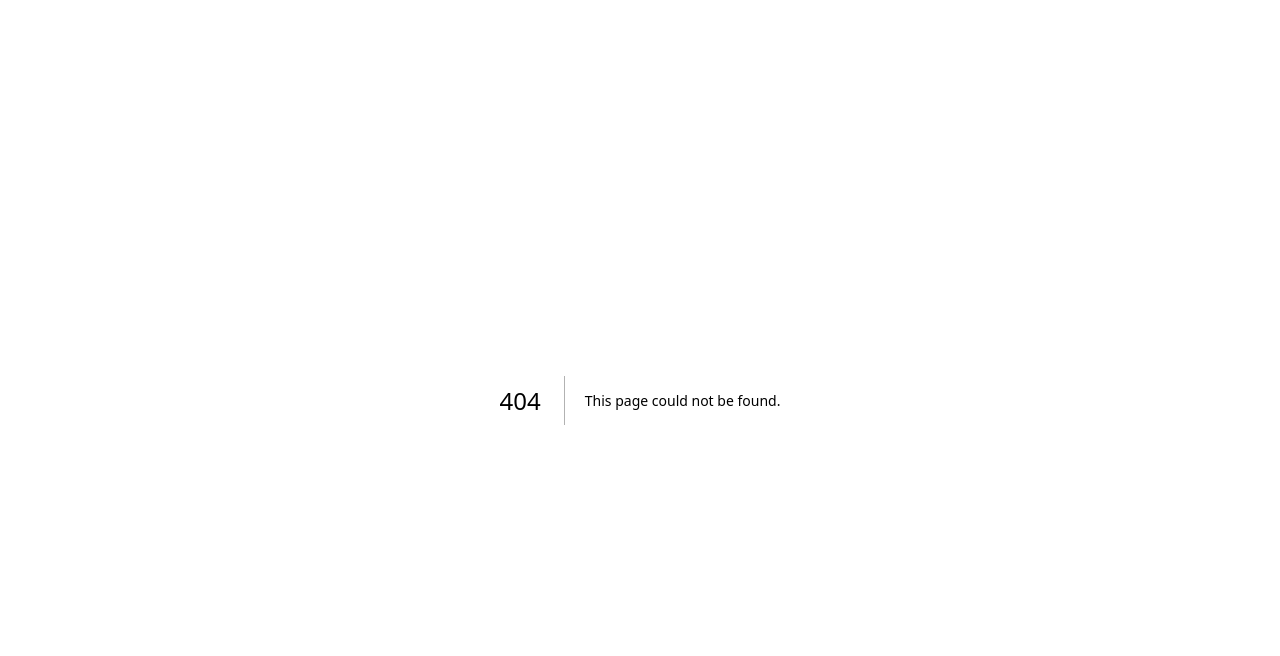
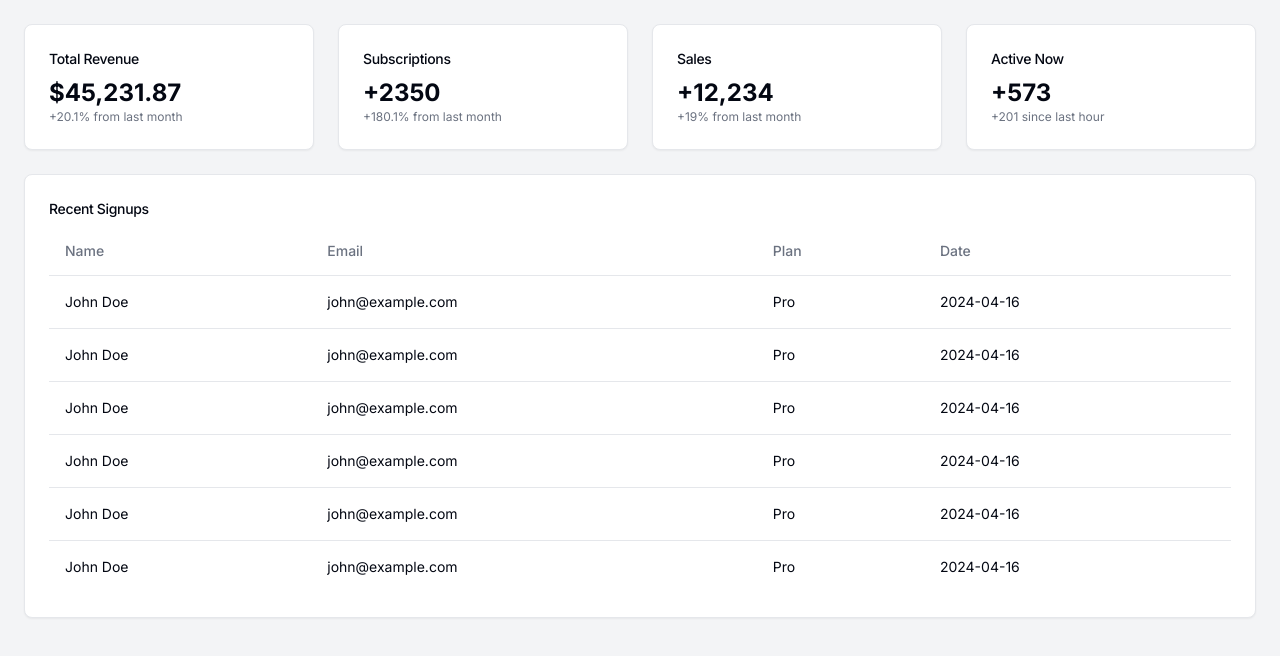
Before and after one commit to leeshko/auth0-next-app, a Next.js app: page /private/dashboard in a window 1280 px wide. Before the commit this address had no page. Shown: the top 656 px of the page. Built offline with nearby package versions, Linux system fonts and the light colour scheme.

Commit message:
4: ad private pages

```diff
--- /dev/null
+++ b/app/private/dashboard/page.tsx
@@ -0,0 +1,136 @@
+import { Card, CardContent, CardHeader, CardTitle } from "@/components/ui/card";
+import {
+  Table,
+  TableBody,
+  TableCell,
+  TableHead,
+  TableHeader,
+  TableRow,
+} from "@/components/ui/table";
+import React from "react";
+
+const Dashboard = () => {
+  return (
+    <div className="flex min-h-screen">
+      <div className="flex-1 bg-gray-100 dark:bg-gray-950">
+        <div className="p-6 grid gap-6">
+          <div className="grid md:grid-cols-2 lg:grid-cols-4 gap-6">
+            <Card>
+              <CardHeader className="flex flex-row items-center justify-between pb-2">
+                <CardTitle className="text-sm font-medium">
+                  Total Revenue
+                </CardTitle>
+              </CardHeader>
+              <CardContent>
+                <div className="text-2xl font-bold">$45,231.87</div>
+                <p className="text-xs text-gray-500 dark:text-gray-400">
+                  +20.1% from last month
+                </p>
+              </CardContent>
+            </Card>
+            <Card>
+              <CardHeader className="flex flex-row items-center justify-between pb-2">
+                <CardTitle className="text-sm font-medium">
+                  Subscriptions
+                </CardTitle>
+              </CardHeader>
+              <CardContent>
+                <div className="text-2xl font-bold">+2350</div>
+                <p className="text-xs text-gray-500 dark:text-gray-400">
+                  +180.1% from last month
+                </p>
+              </CardContent>
+            </Card>
+            <Card>
+              <CardHeader className="flex flex-row items-center justify-between pb-2">
+                <CardTitle className="text-sm font-medium">Sales</CardTitle>
+              </CardHeader>
+              <CardContent>
+                <div className="text-2xl font-bold">+12,234</div>
+                <p className="text-xs text-gray-500 dark:text-gray-400">
+                  +19% from last month
+                </p>
+              </CardContent>
+            </Card>
+            <Card>
+              <CardHeader className="flex flex-row items-center justify-between pb-2">
+                <CardTitle className="text-sm font-medium">
+                  Active Now
+                </CardTitle>
+              </CardHeader>
+              <CardContent>
+                <div className="text-2xl font-bold">+573</div>
+                <p className="text-xs text-gray-500 dark:text-gray-400">
+                  +201 since last hour
+                </p>
+              </CardContent>
+            </Card>
+          </div>
+
+          <div className="grid gap-6">
+            <Card>
+              <CardHeader className="flex flex-row items-center justify-between pb-2">
+                <CardTitle className="text-sm font-medium">
+                  Recent Signups
+                </CardTitle>
+              </CardHeader>
+              <CardContent>
+                <Table>
+                  <TableHeader>
+                    <TableRow>
+                      <TableHead>Name</TableHead>
+                      <TableHead>Email</TableHead>
+                      <TableHead>Plan</TableHead>
+                      <TableHead>Date</TableHead>
+                    </TableRow>
+                  </TableHeader>
+
+                  <TableBody>
+                    <TableRow>
+                      <TableCell>John Doe</TableCell>
+                      <TableCell>john@example.com</TableCell>
+                      <TableCell>Pro</TableCell>
+                      <TableCell>2024-04-16</TableCell>
+                    </TableRow>
+                    <TableRow>
+                      <TableCell>John Doe</TableCell>
+                      <TableCell>john@example.com</TableCell>
+                      <TableCell>Pro</TableCell>
+                      <TableCell>2024-04-16</TableCell>
+                    </TableRow>
+                    <TableRow>
+                      <TableCell>John Doe</TableCell>
+                      <TableCell>john@example.com</TableCell>
+                      <TableCell>Pro</TableCell>
+                      <TableCell>2024-04-16</TableCell>
+                    </TableRow>
+                    <TableRow>
+                      <TableCell>John Doe</TableCell>
+                      <TableCell>john@example.com</TableCell>
+                      <TableCell>Pro</TableCell>
+                      <TableCell>2024-04-16</TableCell>
+                    </TableRow>
+                    <TableRow>
+                      <TableCell>John Doe</TableCell>
+                      <TableCell>john@example.com</TableCell>
+                      <TableCell>Pro</TableCell>
+                      <TableCell>2024-04-16</TableCell>
+                    </TableRow>
+                    <TableRow>
+                      <TableCell>John Doe</TableCell>
+                      <TableCell>john@example.com</TableCell>
+                      <TableCell>Pro</TableCell>
+                      <TableCell>2024-04-16</TableCell>
+                    </TableRow>
+                  </TableBody>
+                </Table>
+              </CardContent>
+            </Card>
+          </div>
+        </div>
+      </div>
+    </div>
+  );
+};
+
+export default Dashboard;
--- /dev/null
+++ b/app/private/settings/page.tsx
@@ -0,0 +1,41 @@
+import React from "react";
+
+const Settings = () => {
+  return (
+    <div className="container mx-auto p-4">
+      <h1 className="text-xl font-bold mb-4">users</h1>
+      <table className="w-full rounded shadow">
+        <thead>
+          <tr className="bg-gray-100 text-left">
+            <th className="p-2">First Name</th>
+            <th className="p-2">Last Name</th>
+            <th className="p-2">Action</th>
+          </tr>
+        </thead>
+
+        <tbody>
+          {/* {allUsers?.map((user) => (
+            <tr key={user._id}>
+              <td className="p-2">{user.firstName}</td>
+              <td className="p-2">{user.lastName}</td>
+              <td className="p-2">
+                <form
+                  action={async () => {
+                    "use server";
+                    await User.findByIdAndDelete(user._id);
+                  }}
+                >
+                  <button className="px-2 py-1 text-red-500 hover:bg-red-100 rounded focus:outline-none">
+                    Delete
+                  </button>
+                </form>
+              </td>
+            </tr>
+          ))} */}
+        </tbody>
+      </table>
+    </div>
+  );
+};
+
+export default Settings;
--- a/next.config.mjs
+++ b/next.config.mjs
@@ -1,5 +1,4 @@
 /** @type {import('next').NextConfig} */
-const nextConfig = {output: "export",
-    reactStrictMode: true,};
+const nextConfig = {};
 
 export default nextConfig;
```
